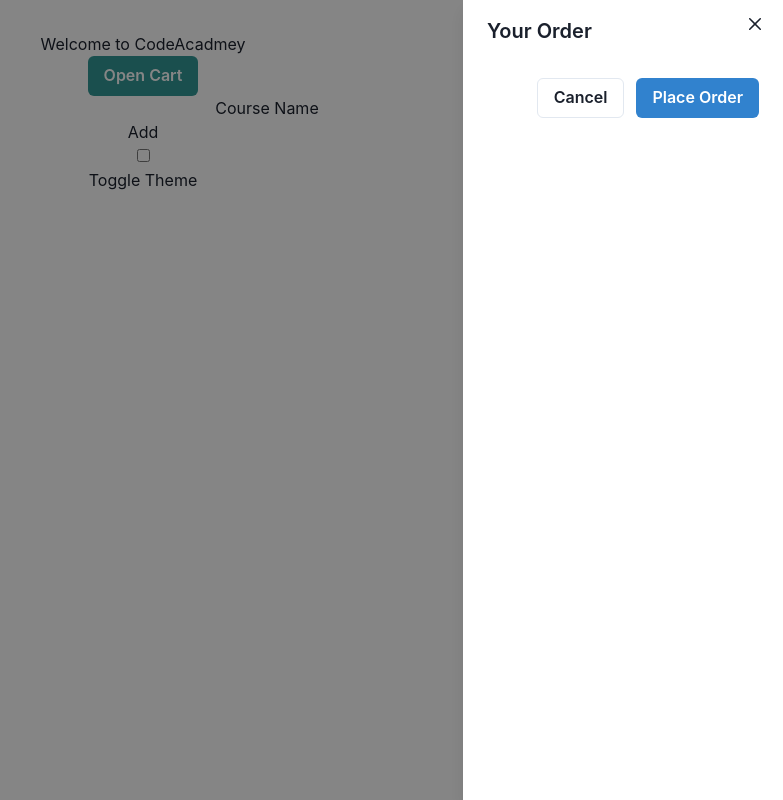
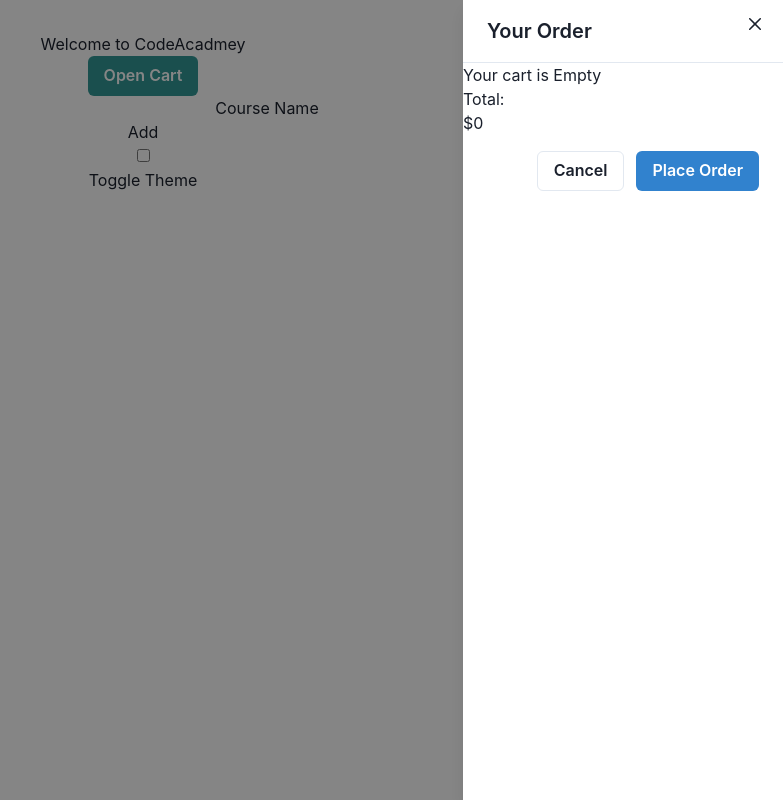
Before and after one commit to Sa2003hil/Zustand-ContextAPI-StateManagement-Cart, a React (Vite) app in the folder Zustand/: page / in a window 1280 px wide. Both pictures are taken after a click on the button "Open Cart". Shown: the whole page, without its empty margins (497-1280 px from the left). Built offline with nearby package versions, Linux system fonts and the light colour scheme.

Commit message:
fix : ui updation + logic fixing

```diff
--- a/Zustand/src/components/Drawer.jsx
+++ b/Zustand/src/components/Drawer.jsx
@@ -31,6 +31,10 @@
         })
     );
 
+    // Calculate total amount
+    const totalAmount = cartItem.reduce((acc, item) => acc + item.price, 0);
+
+
     return (
         <>
             <Button ref={btnRef} colorScheme='teal' onClick={onOpen}>
@@ -46,11 +50,12 @@
                 <DrawerContent>
                     <DrawerCloseButton />
                     <DrawerHeader>Your Order</DrawerHeader>
+                    <hr className=' w-full bg-slate-600' />
                     <div className='shadow-2xl'>
-                        {cartItem ? (
+                        {cartItem.length > 0 ? (
                             cartItem.map((item) => (
-                                <DrawerBody key={item.id} className=' gap-4'>
-                                    <div className='flex gap-2' >
+                                <DrawerBody key={item.id} className='gap-4'>
+                                    <div className='flex gap-2'>
                                         <p className='font-medium text-left'>{item?.name}</p>
                                         <hr className='h-20 w-1 bg-gray-300' />
                                         <p className='text-2xl font-bold m-auto'><span className='font-light'>price</span> ${item?.price}</p>
@@ -62,16 +67,19 @@
                                     >
                                         Remove
                                     </button>
-
-
                                 </DrawerBody>
                             ))
                         ) : (
-                            <p className='text-black'>Your cart is Empty</p>
+                            <div className='text-black flex items-center justify-center font-semibold text-xl'>Your cart is Empty</div>
                         )}
                     </div>
 
-                    <DrawerFooter>
+
+                    <div className='flex gap-4 mt-4 bg-blue-200 text-center justify-center'>
+                        <p className='text-lg font-medium'>Total:</p>
+                        <p className='text-lg font-bold'>${totalAmount}</p>
+                    </div>
+                    <DrawerFooter className='mt-28'>
                         <Button variant='outline' mr={3} onClick={onClose}>
                             Cancel
                         </Button>
```
